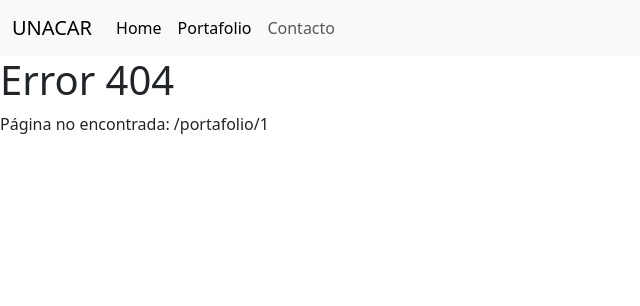
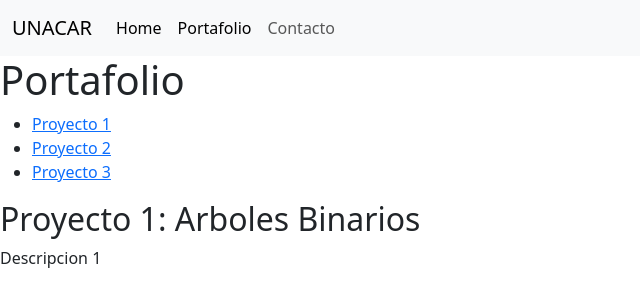
Before and after one commit to warderer/taller-react-unacar-2023, a React (Vite) app in the folder 06-router-bootstrap/: page /portafolio/1 in a window 1280 px wide. Before the commit this address had no page. Shown: the top 306 px of the page, without its empty margins (0-640 px from the left). Built offline with nearby package versions, Linux system fonts and the light colour scheme.

Commit message:
✨ PortafolioDetalle, Rutas Anidadas, Outlet, useParams

```diff
--- a/06-router-bootstrap/src/pages/Portafolio.jsx
+++ b/06-router-bootstrap/src/pages/Portafolio.jsx
@@ -1,6 +1,22 @@
+import { Link, Outlet } from 'react-router-dom'
+
 const Portafolio = () => {
   return (
-    <div>Portafolio</div>
+    <div>
+      <h1>Portafolio</h1>
+      <ul>
+        <li>
+          <Link to='/portafolio/1'>Proyecto 1</Link>
+        </li>
+        <li>
+          <Link to='/portafolio/2'>Proyecto 2</Link>
+        </li>
+        <li>
+          <Link to='/portafolio/3'>Proyecto 3</Link>
+        </li>
+      </ul>
+      <Outlet />
+    </div>
   )
 }
 export default Portafolio
--- /dev/null
+++ b/06-router-bootstrap/src/pages/PortafolioDetalle.jsx
@@ -0,0 +1,20 @@
+import { useParams } from 'react-router-dom'
+
+const PortafolioDetalle = () => {
+  const portafolio = [
+    { id: 1, nombre: 'Proyecto 1: Arboles Binarios', descripcion: 'Descripcion 1' },
+    { id: 2, nombre: 'Proyecto 2: Página Web', descripcion: 'Descripcion 2' },
+    { id: 3, nombre: 'Proyecto 3: Calculadora', descripcion: 'Descripcion 3' }
+  ]
+
+  const { pid } = useParams()
+  // const pid = useParams().pid
+
+  return (
+    <>
+      <h2>{portafolio[pid - 1].nombre}</h2>
+      <p>{portafolio[pid - 1].descripcion}</p>
+    </>
+  )
+}
+export default PortafolioDetalle
--- a/06-router-bootstrap/src/routes/RoutesIndex.jsx
+++ b/06-router-bootstrap/src/routes/RoutesIndex.jsx
@@ -3,12 +3,15 @@ import Home from '../pages/Home'
 import Portafolio from '../pages/Portafolio'
 import Contacto from '../pages/Contacto'
 import Error404 from '../pages/Error404'
+import PortafolioDetalle from '../pages/PortafolioDetalle'
 
 const RoutesIndex = () => {
   return (
     <Routes>
       <Route path='/' element={<Home />} />
-      <Route path='/portafolio' element={<Portafolio />} />
+      <Route path='/portafolio' element={<Portafolio />}>
+        <Route path=':pid' element={<PortafolioDetalle />} />
+      </Route>
       <Route path='/contacto' element={<Contacto />} />
       <Route path='*' element={<Error404 />} />
     </Routes>
```
